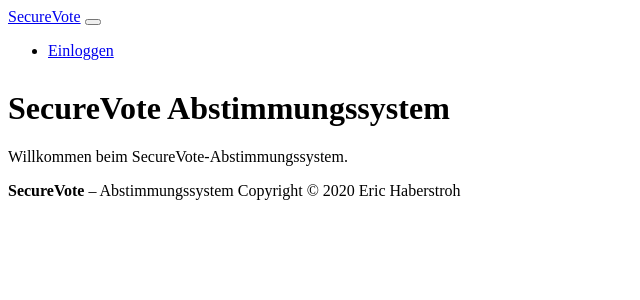
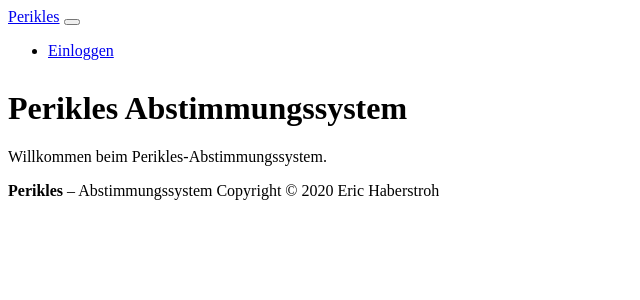
Before and after one commit to pille1842/perikles, a Symfony app: template templates/home/index.html.twig in a window 1280 px wide. Shown: the top 300 px of the page, without its empty margins (0-640 px from the left). Run offline with Twig, Linux system fonts and the light colour scheme; the template is opened without the code that fills it, so the values that code supplies are empty; some libraries are stand-ins or nearby versions.

Commit message:
Rename SecureVote to Perikles

```diff
--- a/templates/base.html.twig
+++ b/templates/base.html.twig
@@ -11,7 +11,7 @@
     <body>
         <nav class="navbar navbar-expand-lg navbar-light bg-light">
             <div class="container-fluid">
-                <a class="navbar-brand" href="{{ path('home') }}">SecureVote</a>
+                <a class="navbar-brand" href="{{ path('home') }}">Perikles</a>
                 <button class="navbar-toggler"
                         type="button"
                         data-bs-toggle="collapse"
@@ -63,7 +63,7 @@
             {% block body %}{% endblock %}
         </div>
         <div class="text-center p-3 footer">
-            <strong>SecureVote</strong> &ndash; Abstimmungssystem Copyright &copy; 2020 Eric Haberstroh
+            <strong>Perikles</strong> &ndash; Abstimmungssystem Copyright &copy; 2020 Eric Haberstroh
         </div>
         {% block javascripts %}
             {{ encore_entry_script_tags('app') }}
--- a/templates/email/pollingcard.html.twig
+++ b/templates/email/pollingcard.html.twig
@@ -3,7 +3,7 @@
 </p>
 
 <p>
-    Du bist berechtigt, mit dem SecureVote-System an einer Online-Abstimmung teilzunehmen:
+    Du bist berechtigt, mit dem Perikles-System an einer Online-Abstimmung teilzunehmen:
 </p>
 
 <table>
@@ -36,5 +36,5 @@
 
 <p>
     Mit freundlichen Grüßen<br>
-    Das SecureVote-System
+    Das Perikles-System
 </p>
--- a/templates/home/index.html.twig
+++ b/templates/home/index.html.twig
@@ -1,11 +1,11 @@
 {% extends 'base.html.twig' %}
 
-{% block title %}SecureVote{% endblock %}
+{% block title %}Perikles{% endblock %}
 
 {% block body %}
-    <h1>SecureVote Abstimmungssystem</h1>
+    <h1>Perikles Abstimmungssystem</h1>
 
     <p>
-        Willkommen beim SecureVote-Abstimmungssystem.
+        Willkommen beim Perikles-Abstimmungssystem.
     </p>
 {% endblock %}
```
Also changed, not shown: README.md, 1 other file.
